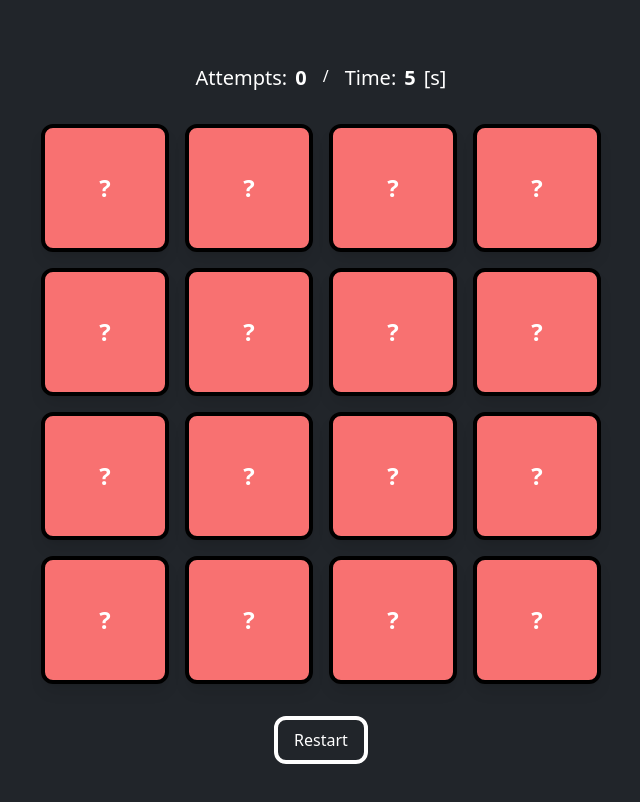
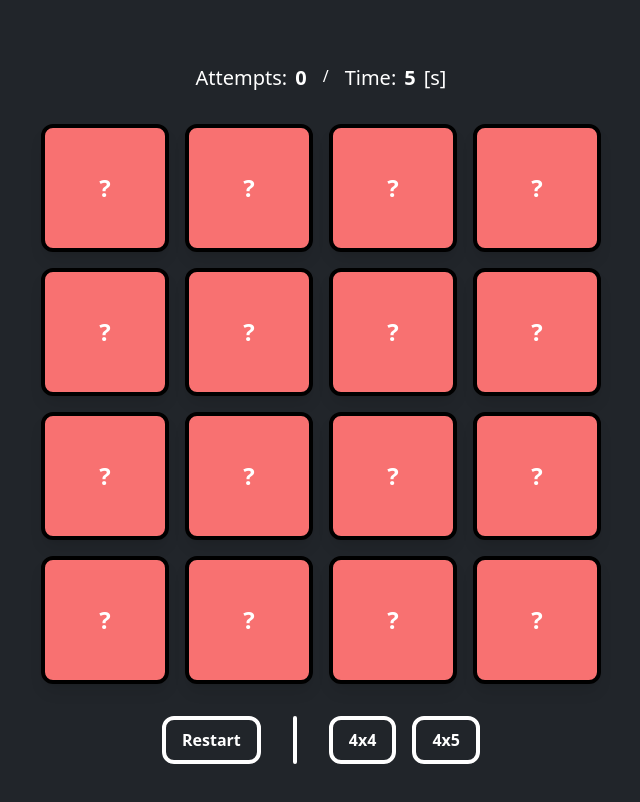
Before and after one commit to daniolsk/memory-card-game, a React (Vite) app: page / in a window 1280 px wide. Shown: the top 802 px of the page, without its empty margins (319-959 px from the left). Built offline with nearby package versions, Linux system fonts and the light colour scheme.

Commit message:
add changing to 4x5 functionality

```diff
--- a/src/App.tsx
+++ b/src/App.tsx
@@ -12,6 +12,7 @@ function App() {
 	const [moveCounter, setMoveCounter] = useState(0);
 	const [time, setTime] = useState(0);
 	const [isTimeStopped, setIsTimeStopped] = useState(false);
+	const [numberOfPairs, setNumberOfPairs] = useState(8);
 
 	const onCardClick = (id: number) => {
 		if (preventClick) return;
@@ -86,6 +87,19 @@ function App() {
 		}
 	}, [openCardsNumber, cards]);
 
+	const restartGame = (numOfPairs?: number) => {
+		if (!numOfPairs) numOfPairs = numberOfPairs;
+
+		setCards(randomizeCards(generateCards(numOfPairs)));
+		setNumberOfPairs(numOfPairs);
+		setGuessedCardsNumber(0);
+		setOpenCardsNumber(0);
+		setMoveCounter(0);
+		setTime(0);
+		setIsTimeStopped(false);
+		setPreventClick(false);
+	};
+
 	return (
 		<main className='min-h-screen p-16 flex flex-col items-center justify-center gap-8'>
 			<div className='flex items-center justify-center'>
@@ -104,23 +118,29 @@ function App() {
 						isOpen={card.isOpen}
 						isGuessed={card.isGuessed}
 						onCardClick={onCardClick}
+						numOfPairs={numberOfPairs}
 					/>
 				))}
 			</div>
-			<div className=''>
+			<div className='flex gap-4'>
 				<button
-					onClick={() => {
-						setCards(randomizeCards(generateCards(8)));
-						setGuessedCardsNumber(0);
-						setOpenCardsNumber(0);
-						setMoveCounter(0);
-						setTime(0);
-						setIsTimeStopped(false);
-						setPreventClick(false);
-					}}
-					className='border-4 border-white transition-all rounded-xl px-4 py-2 hover:bg-white hover:text-black'
+					onClick={() => restartGame()}
+					className='border-4 font-semibold border-white transition-all rounded-xl px-4 py-2 hover:bg-white hover:text-black'
 				>
 					Restart
+				</button>
+				<div className='flex-1 w-1 rounded-xl bg-white mx-4'></div>
+				<button
+					onClick={() => restartGame(8)}
+					className='border-4 font-semibold border-white transition-all rounded-xl px-4 py-2 hover:bg-white hover:text-black'
+				>
+					4x4
+				</button>
+				<button
+					onClick={() => restartGame(10)}
+					className='border-4 font-semibold border-white transition-all rounded-xl px-4 py-2 hover:bg-white hover:text-black'
+				>
+					4x5
 				</button>
 			</div>
 		</main>
--- a/src/components/Card.tsx
+++ b/src/components/Card.tsx
@@ -5,17 +5,22 @@ function Card({
 	cardContent,
 	isOpen,
 	isGuessed,
+	numOfPairs,
 	onCardClick,
 }: {
 	id: number;
 	cardContent: string;
 	isOpen: boolean;
 	isGuessed: boolean;
+	numOfPairs: number;
 	onCardClick: (id: number) => void;
 }) {
 	return (
 		<div
-			className='w-32 h-32 bg-transparent'
+			className={cn(
+				'bg-transparent',
+				numOfPairs == 8 ? 'w-32 h-32' : 'w-28 h-28'
+			)}
 			style={{ perspective: '1000px' }}
 			onClick={() => onCardClick(id)}
 		>
```
